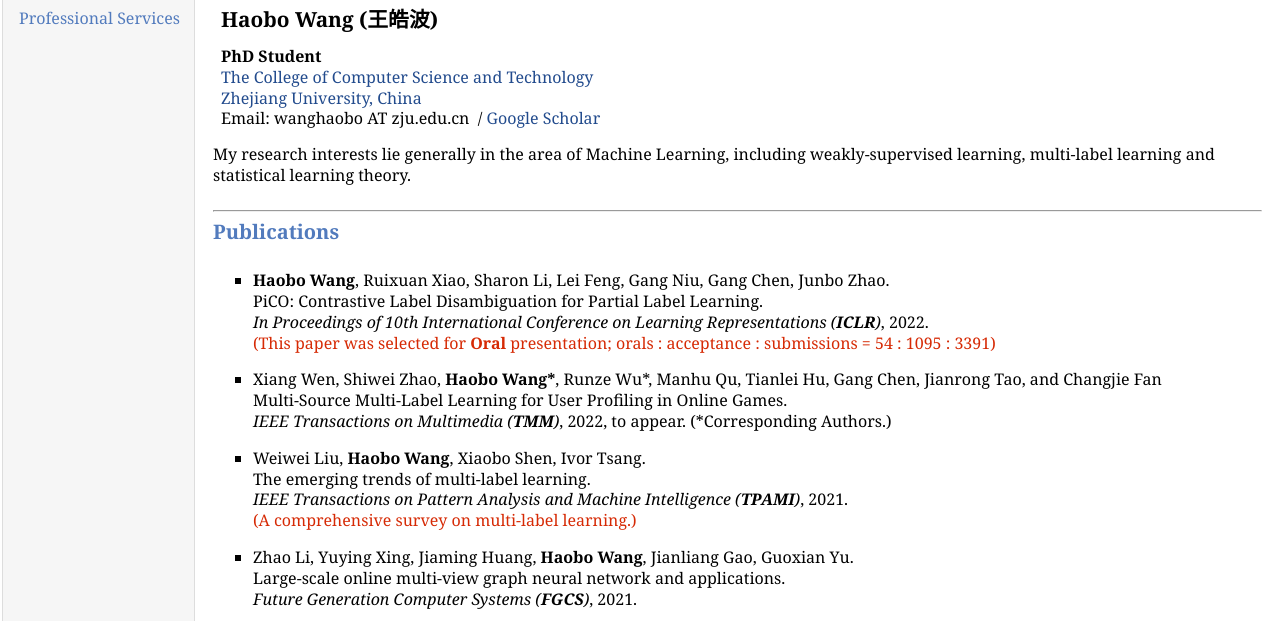
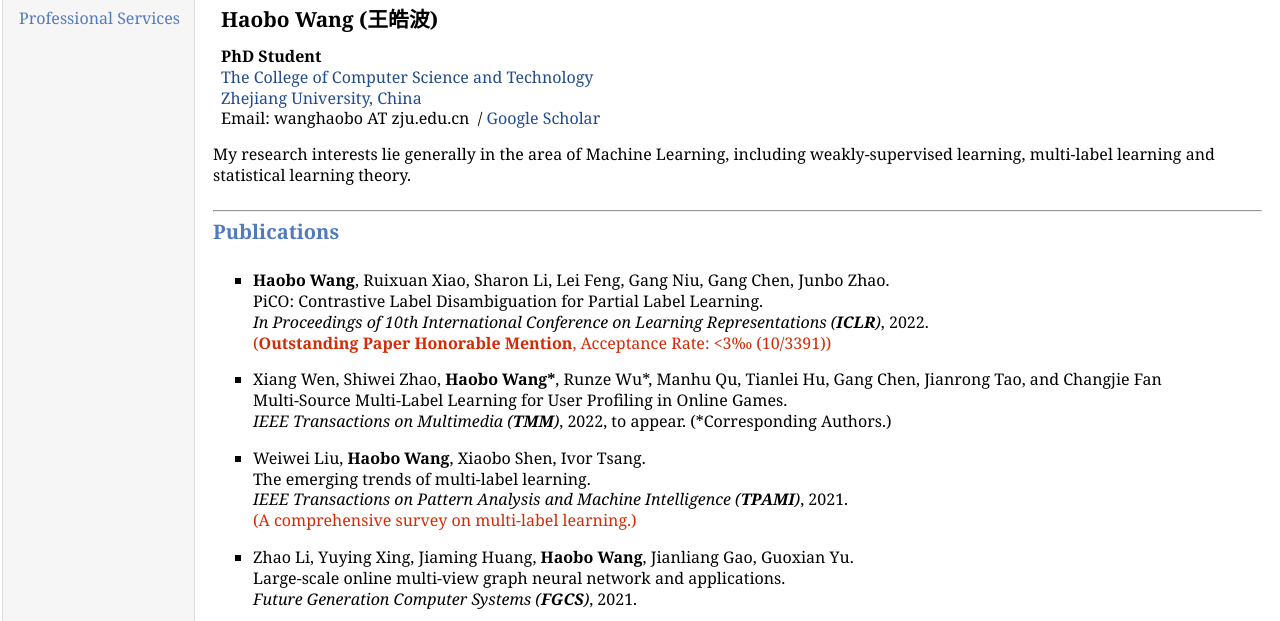
Before and after one commit to hbzju/hbzju.github.io, a plain HTML site: page index.html in a window 1280 px wide. Shown: the part 154-775 px from the top of the page. Drawn offline with Linux system fonts and the light colour scheme.

Commit message:
Update index.html

```diff
--- a/index.html
+++ b/index.html
@@ -43,7 +43,7 @@
                 <b>Haobo Wang</b>, Ruixuan Xiao, Sharon Li, Lei Feng, Gang Niu, Gang Chen, Junbo Zhao.<br>
                 PiCO: Contrastive Label Disambiguation for Partial Label Learning.<br>
                 <i>In Proceedings of 10th International Conference on Learning Representations (<b>ICLR</b>)</i>, 2022.<br>
-		    <font color="#D62A05">(This paper was selected for <b>Oral</b> presentation; orals : acceptance : submissions = 54 : 1095 : 3391)</font><br>
+		    <font color="#D62A05">(<b>Outstanding Paper Honorable Mention</b>, Acceptance Rate: <3‰ (10/3391))</font><br>
             </p></li>
         </ul>
         <ul>
```
